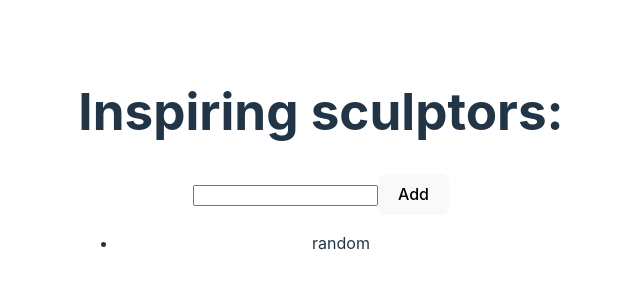
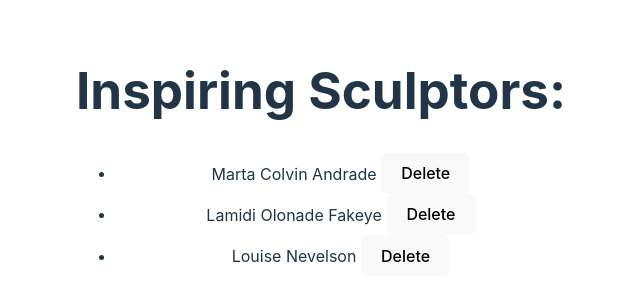
Before and after one commit to nsiloub/react-practices, a React (Vite) app: page / in a window 1280 px wide. Shown: the part 240-540 px from the top of the page, without its empty margins (319-959 px from the left). Built offline with nearby package versions, Linux system fonts and the light colour scheme.

Commit message:
Removing/deleting from an array

```diff
--- a/src/App.tsx
+++ b/src/App.tsx
@@ -1,35 +1,40 @@
 import { useState } from 'react'
 import './App.css'
-let nextId = 0;
-function App(): React.JSX.Element {
-  const [name, setName] = useState('');
-  const [artists, setArtists] = useState<{
-    id: number,
-    name: string
-  }[]>([{id: 1, name: "random"}]);
+
+// TODO: DELETING FROM AN ARRAY
+
+const initialArtists = [
+  {id: 0, name: 'Marta Colvin Andrade'},
+  {id: 1, name: 'Lamidi Olonade Fakeye'},
+  {id: 2, name: 'Louise Nevelson'}
+]
+
+function List(): React.JSX.Element {
+  const [artists, setArtists] = useState(
+    initialArtists
+  );
 
 
   return (
     <>
-      <h1>Inspiring sculptors:</h1>
-      <input
-        value={name}
-        onChange={(e) => setName(e.target.value)}
-      />
-      <button
-        onClick={() => {
-          // setArtists(artists.concat({id: nextId++, name: name}))
-          // setArtists([{id: nextId++, name: name}, ...artists])
-          setArtists([{id: nextId++, name: name}].concat(artists))
-        }}
-      >Add</button>
+      <h1>Inspiring Sculptors: </h1>
       <ul>
-        {artists.map(
-          (artist) => <li key={artist.id}> {artist.name} </li>
+        {artists.map((artist) => (
+            <li key={artist.id}>
+              {artist.name}{" "}
+              <button onClick={() =>{setArtists(
+                artists.filter(a =>
+                  a.id !== artist.id
+                )
+              )}}>
+                Delete
+              </button>
+            </li>
+          )
         )}
       </ul>
     </>
   )
-}
+};
 
-export default App
+export default List
```
